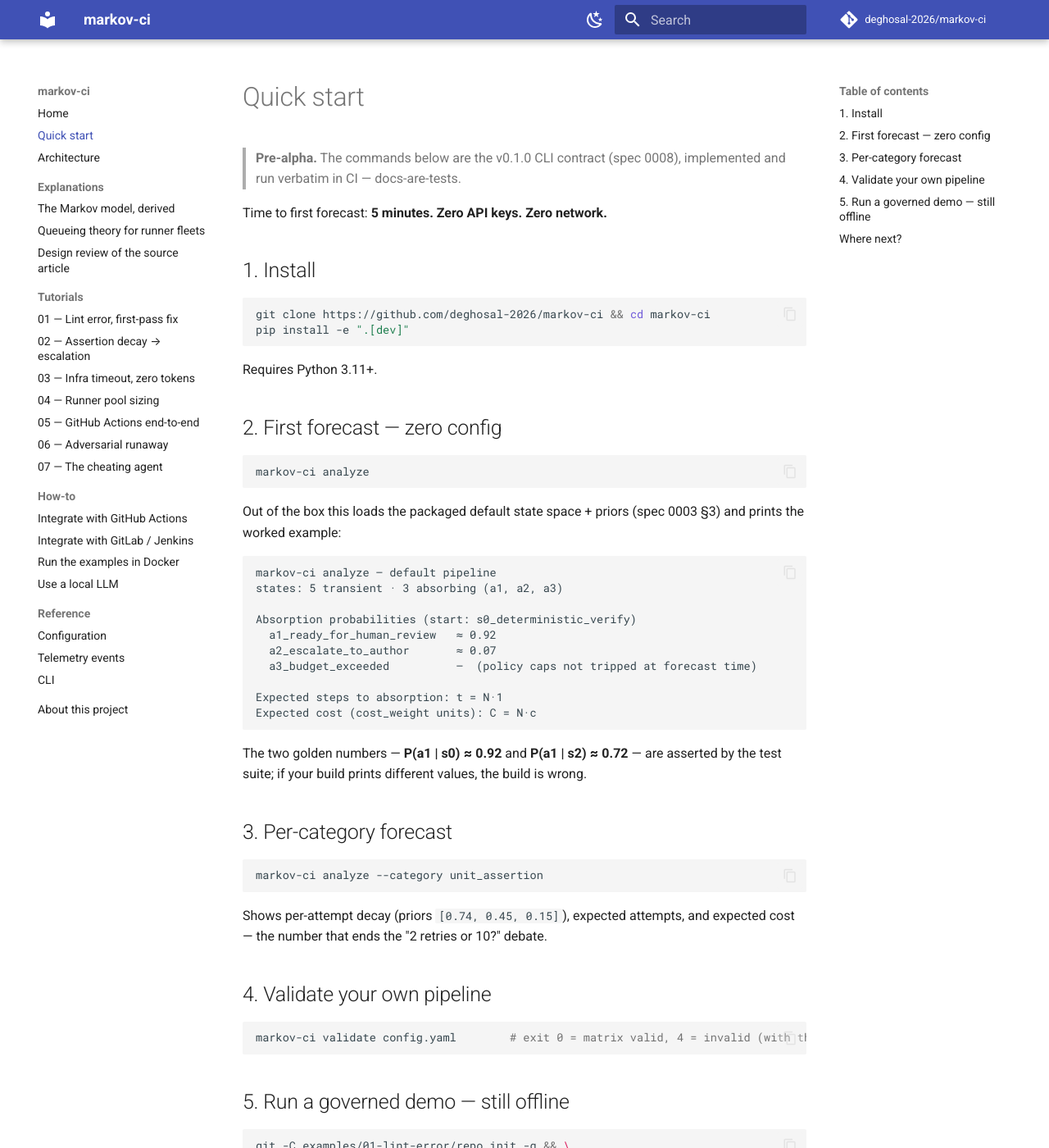
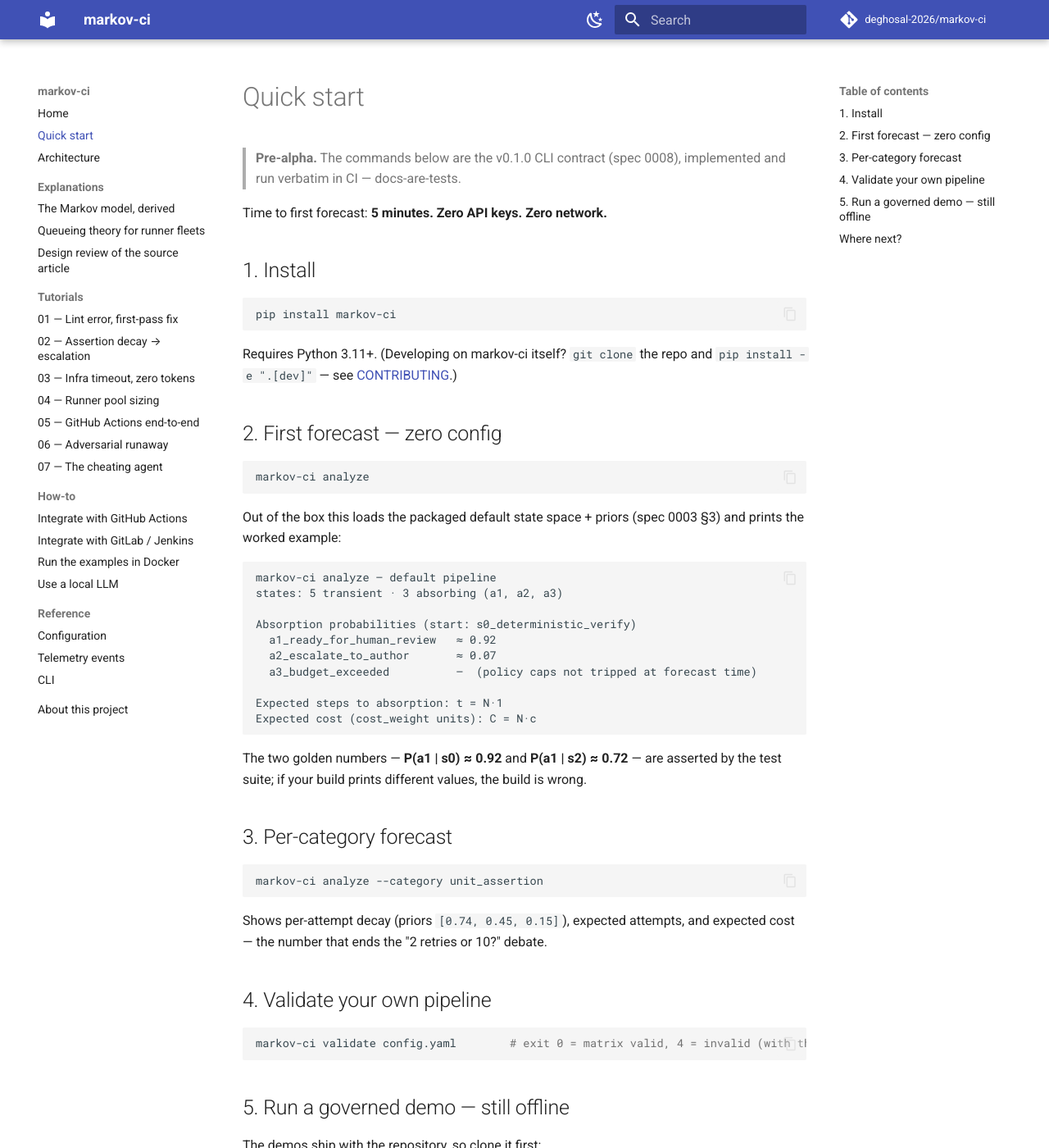
Before and after one commit to deghosal-2026/markov-ci, an MkDocs documentation site: the page built from docs/quick-start.md, in a window 1280 px wide and 1400 px high. Shown: the whole window at 82% size. Built offline with MkDocs 1.6.1 and Material for MkDocs 9.7.7, drawn with Linux system fonts in a browser that asks for light colours; comment, search, counter and statistics services are not loaded; some of the changed text lies outside the part shown.

Commit message:
docs: install from PyPI — 'pip install markov-ci' is the primary path
- README/quick-start/site index: pip install markov-ci up front; the repo clone
  is now scoped to where it's actually needed (the offline demos) or linked
  from CONTRIBUTING for development
- README gains the PyPI version + pyversions badges

````diff
--- a/docs/quick-start.md
+++ b/docs/quick-start.md
@@ -8,11 +8,11 @@ Time to first forecast: **5 minutes. Zero API keys. Zero network.**
 ## 1. Install
 
 ```bash
-git clone https://github.com/deghosal-2026/markov-ci && cd markov-ci
-pip install -e ".[dev]"
+pip install markov-ci
 ```
 
-Requires Python 3.11+.
+Requires Python 3.11+. (Developing on markov-ci itself? `git clone` the repo and
+`pip install -e ".[dev]"` — see [CONTRIBUTING](https://github.com/deghosal-2026/markov-ci/blob/main/CONTRIBUTING.md).)
 
 ## 2. First forecast — zero config
 
@@ -56,6 +56,12 @@ markov-ci validate config.yaml        # exit 0 = matrix valid, 4 = invalid (with
 
 ## 5. Run a governed demo — still offline
 
+The demos ship with the repository, so clone it first:
+
+```bash
+git clone https://github.com/deghosal-2026/markov-ci && cd markov-ci
+```
+
 ```bash
 git -C examples/01-lint-error/repo init -q && \
   git -C examples/01-lint-error/repo add -A && \
````
Also changed, not shown: README.md (+7 -4 lines), docs/index.md (+1 -2 lines).
